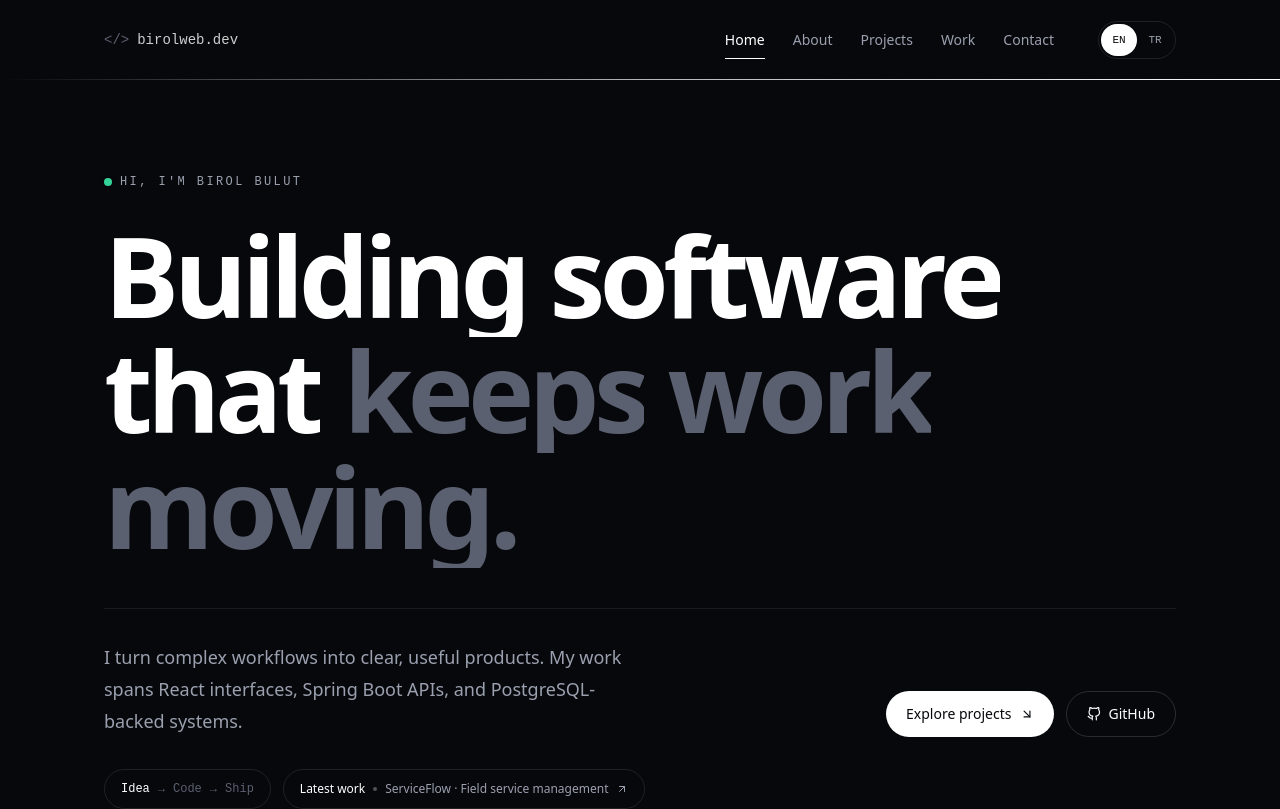
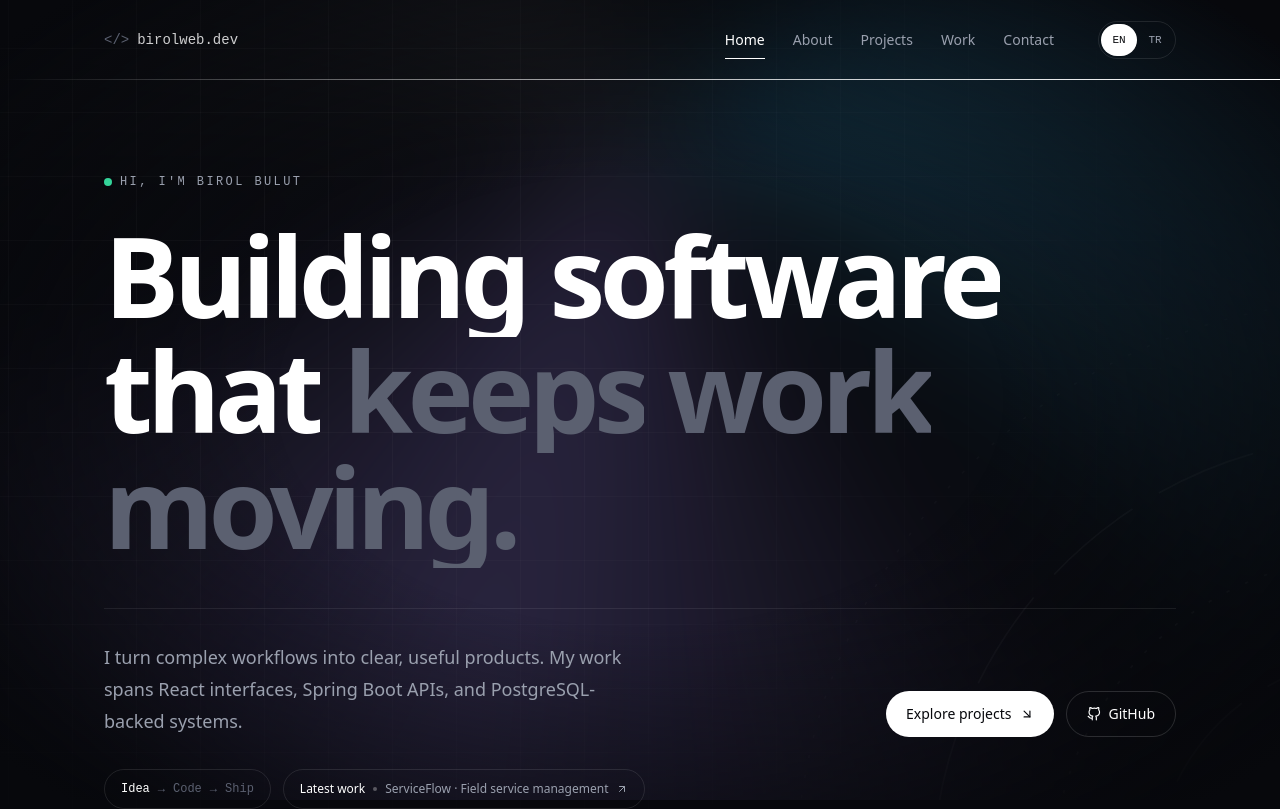
Before and after one commit to bulutbirol/Portfolyo-g-ncel, a React (Vite) app: page / in a window 1280 px wide. Shown: the top 809 px of the page. Built offline with nearby package versions, Linux system fonts and the light colour scheme.

Commit message:
add slow rotating background

```diff
--- a/src/App.jsx
+++ b/src/App.jsx
@@ -1,4 +1,5 @@
 import { MotionConfig } from "framer-motion";
+import { Backdrop } from "./components/Backdrop";
 import { Navbar } from "./components/layout/Navbar";
 import Hero from "./components/hero/Hero";
 import { About } from "./sections/About";
@@ -15,6 +16,7 @@ export default function App({ initialLanguage = "en" }) {
     <LanguageProvider initialLanguage={initialLanguage}>
       <MotionConfig reducedMotion="never">
         <ToastContainer position="bottom-right" newestOnTop theme="dark" />
+        <Backdrop />
         <div className="min-h-screen">
           <Navbar />
           <main className="mx-auto max-w-6xl px-4 pt-28 sm:px-6 md:pt-36 lg:px-10">
--- /dev/null
+++ b/src/components/Backdrop.jsx
@@ -0,0 +1,36 @@
+const RINGS = [260, 380, 520, 680, 860];
+
+export function Backdrop() {
+  return (
+    <div data-backdrop aria-hidden="true" className="pointer-events-none fixed inset-0 -z-10 overflow-hidden">
+      <div className="absolute left-1/2 top-[-55vmax] h-[130vmax] w-[130vmax] -translate-x-1/2">
+        <div
+          className="h-full w-full animate-[spin_90s_linear_infinite] rounded-full blur-3xl will-change-transform"
+          style={{
+            background:
+              "conic-gradient(from 0deg, transparent 0deg, rgba(56,189,248,0.26) 50deg, transparent 110deg, rgba(167,139,250,0.22) 170deg, transparent 230deg, rgba(255,255,255,0.1) 290deg, transparent 360deg)",
+          }}
+        />
+      </div>
+
+      <svg
+        viewBox="-450 -450 900 900"
+        className="absolute left-1/2 top-[18vh] h-[120vmax] w-[120vmax] -translate-x-1/2 -translate-y-1/2 animate-[spin_160s_linear_infinite_reverse] opacity-70 [mask-image:radial-gradient(circle,#000_20%,transparent_70%)]"
+      >
+        {RINGS.map((d, i) => (
+          <circle
+            key={d}
+            r={d / 2}
+            fill="none"
+            stroke="white"
+            strokeOpacity={0.12}
+            strokeWidth="1"
+            strokeDasharray={i % 2 ? "2 10" : "60 18"}
+          />
+        ))}
+      </svg>
+
+      <div className="absolute inset-0 bg-[radial-gradient(ellipse_at_center,transparent_40%,#07080c_95%)]" />
+    </div>
+  );
+}
--- a/src/components/SplitText.jsx
+++ b/src/components/SplitText.jsx
@@ -2,7 +2,7 @@ import { Fragment } from "react";
 import { motion } from "framer-motion";
 import { stagger, word } from "../motion";
 
-export function SplitText({ text, className = "" }) {
+export function SplitText({ text, after, className = "" }) {
   const words = text.split(" ");
 
   return (
@@ -14,6 +14,7 @@ export function SplitText({ text, className = "" }) {
             <span className="inline-block overflow-hidden pb-[0.08em] align-bottom">
               <motion.span data-word variants={word} className="inline-block">
                 {w}
+                {i === words.length - 1 && after}
               </motion.span>
             </span>
             {i < words.length - 1 && " "}
--- a/src/index.css
+++ b/src/index.css
@@ -3,11 +3,14 @@
 @tailwind utilities;
 
 @layer base {
+  html {
+    background-color: #07080c;
+  }
+
   html,
   body,
   #root {
     min-height: 100%;
-    background-color: #07080c;
   }
 
   html,
@@ -16,7 +19,7 @@
   }
 
   body {
-    @apply m-0 bg-ink font-sans text-white antialiased;
+    @apply m-0 font-sans text-white antialiased;
   }
 
   ::selection {
--- a/src/sections/Contact.jsx
+++ b/src/sections/Contact.jsx
@@ -119,8 +119,7 @@ export default function Contact() {
 
       <div className="grid gap-12 lg:grid-cols-[1fr_1fr] lg:gap-20">
         <motion.h2 variants={fadeUp} className="text-5xl font-semibold leading-[0.95] tracking-[-0.05em] text-white md:text-7xl">
-          <SplitText text={text.heading} />
-          <span className="text-mute">.</span>
+          <SplitText text={text.heading} after={<span className="text-mute">.</span>} />
         </motion.h2>
 
         <motion.form variants={fadeUp} onSubmit={onSubmit} className="space-y-8">
--- a/src/sections/Projects.jsx
+++ b/src/sections/Projects.jsx
@@ -80,8 +80,7 @@ export default function Projects() {
       <SectionLabel index={2}>{text.eyebrow}</SectionLabel>
       <motion.div variants={fadeUp} className="mb-12 flex flex-col gap-4 md:flex-row md:items-end md:justify-between">
         <h2 className="text-5xl font-semibold tracking-[-0.05em] text-white md:text-7xl">
-          <SplitText text={text.heading} />
-          <span className="text-mute">.</span>
+          <SplitText text={text.heading} after={<span className="text-mute">.</span>} />
         </h2>
         <p className="max-w-sm text-fog">{text.description}</p>
       </motion.div>
--- a/src/sections/Work.jsx
+++ b/src/sections/Work.jsx
@@ -54,8 +54,7 @@ export function Work() {
       <SectionLabel index={3}>{copy.nav.work}</SectionLabel>
       <motion.div variants={fadeUp} className="mb-14 flex flex-col gap-4 md:flex-row md:items-end md:justify-between">
         <h2 className="text-5xl font-semibold tracking-[-0.05em] text-white md:text-7xl">
-          <SplitText text={text.heading} />
-          <span className="text-mute">.</span>
+          <SplitText text={text.heading} after={<span className="text-mute">.</span>} />
         </h2>
         <p className="max-w-sm text-fog">{text.description}</p>
       </motion.div>
```
Also changed, not shown: 1 other file (tests, documents, lock files or other folders).
